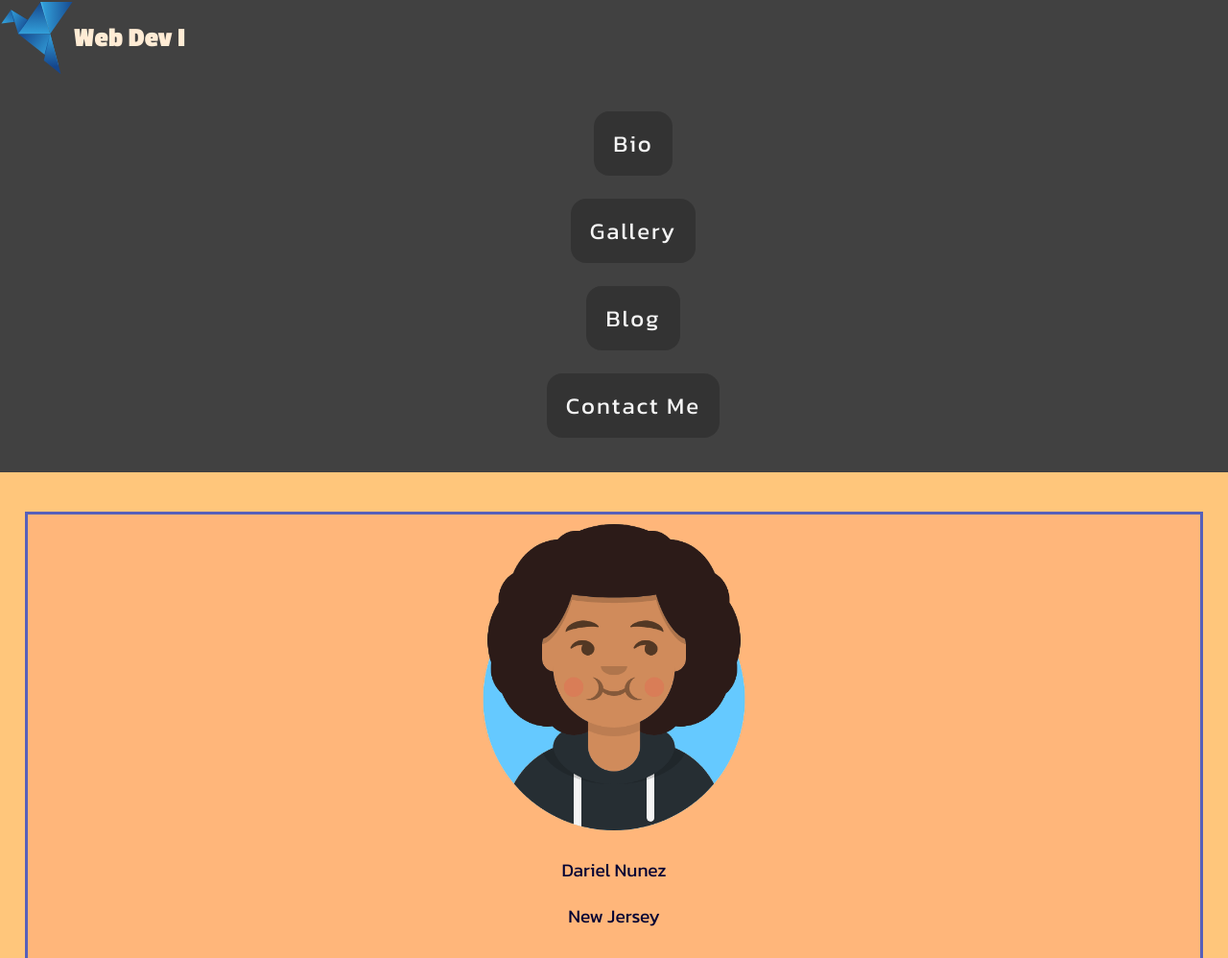
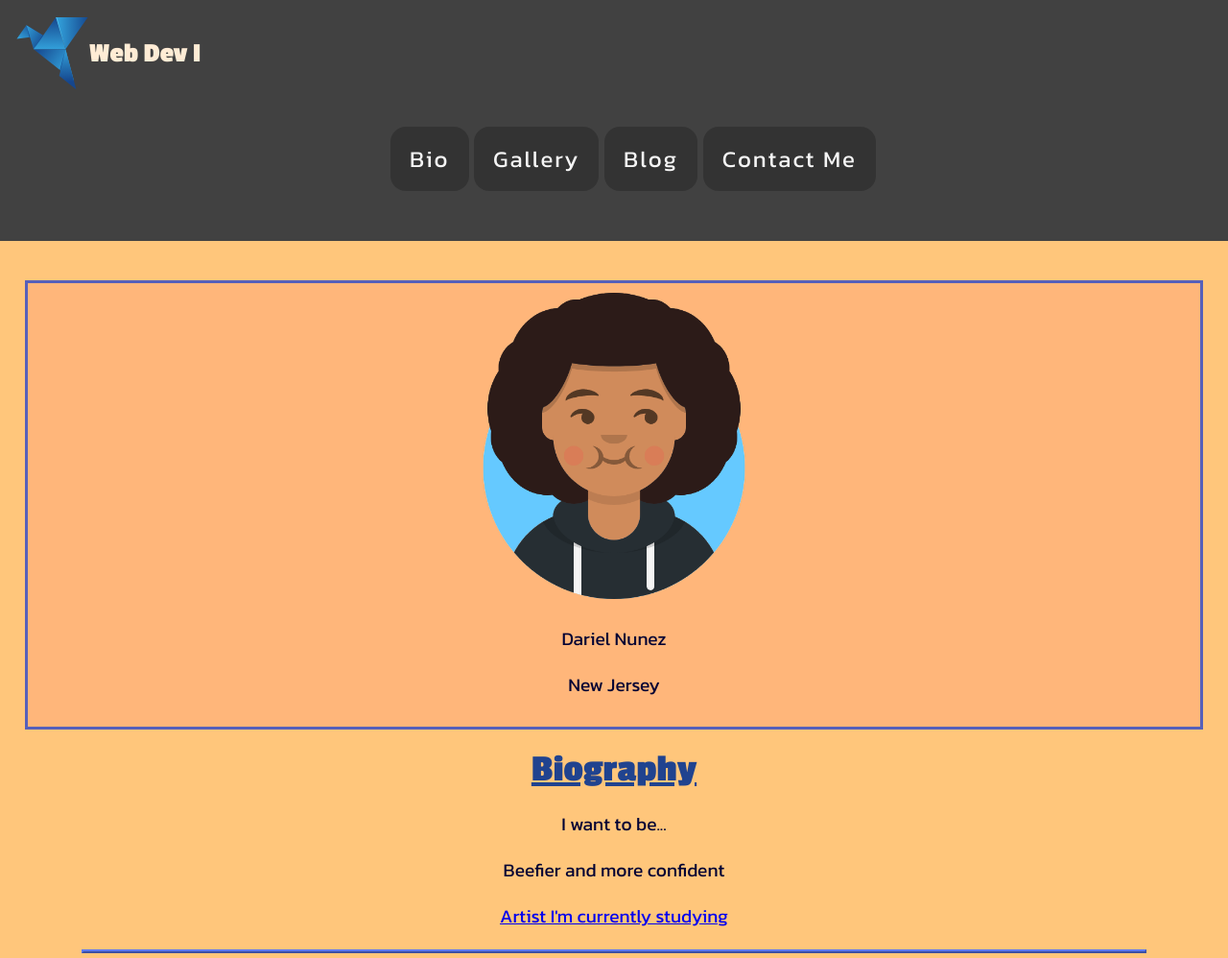
Before and after one commit to RVCC-IDMX/about-me-D0zod, a plain HTML site: page index.html in a window 1280 px wide. Shown: the top 998 px of the page at 96% size. Drawn offline with Linux system fonts and the light colour scheme.

Commit message:
added navbar padding

```diff
--- a/css/nav.css
+++ b/css/nav.css
@@ -30,6 +30,7 @@ main {
     flex-direction: column;
     font-size: 1.5rem;
     margin-bottom: 1rem;
+    padding: 1rem;
 }
 
 /* logo */
@@ -52,7 +53,7 @@ main {
 
 .navbar-links li {
     list-style: none;
-    display: block;
+    display: inline-block;
     padding: 0.5em 0;
 }
 
```
